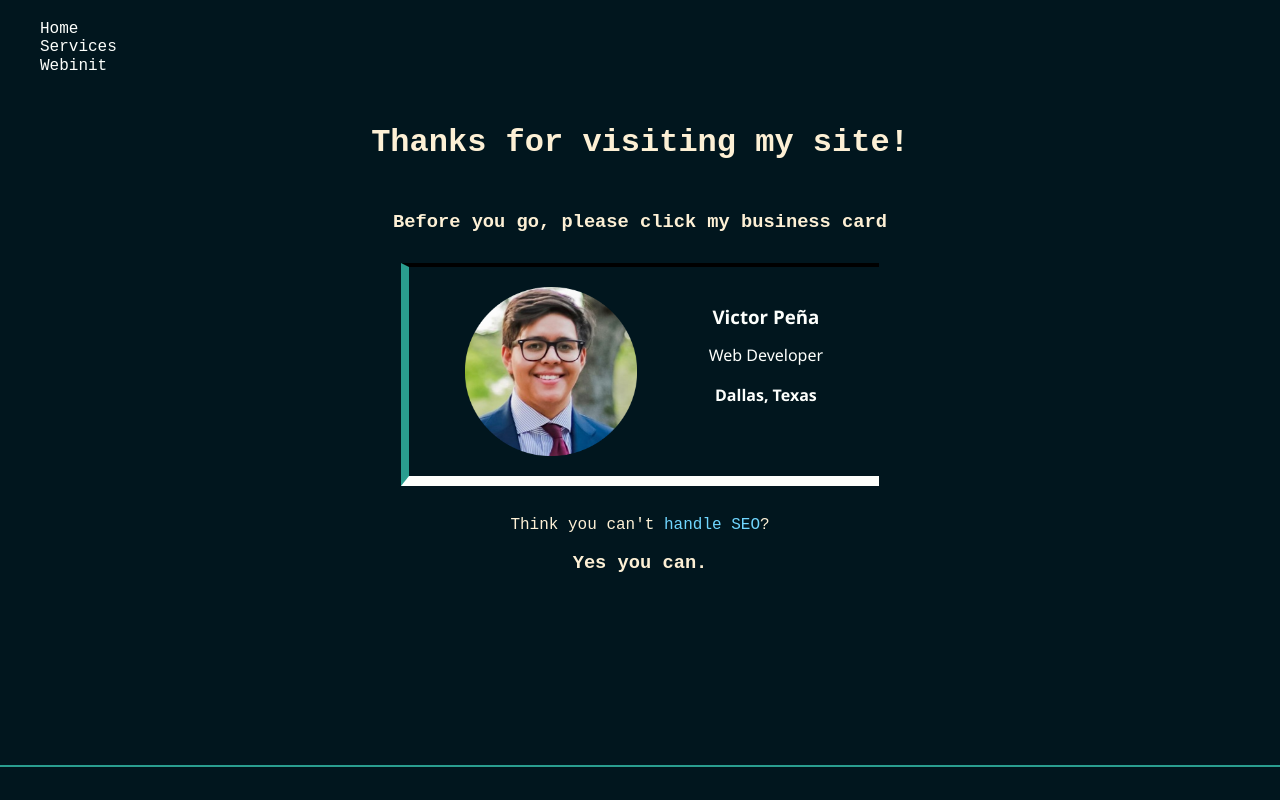
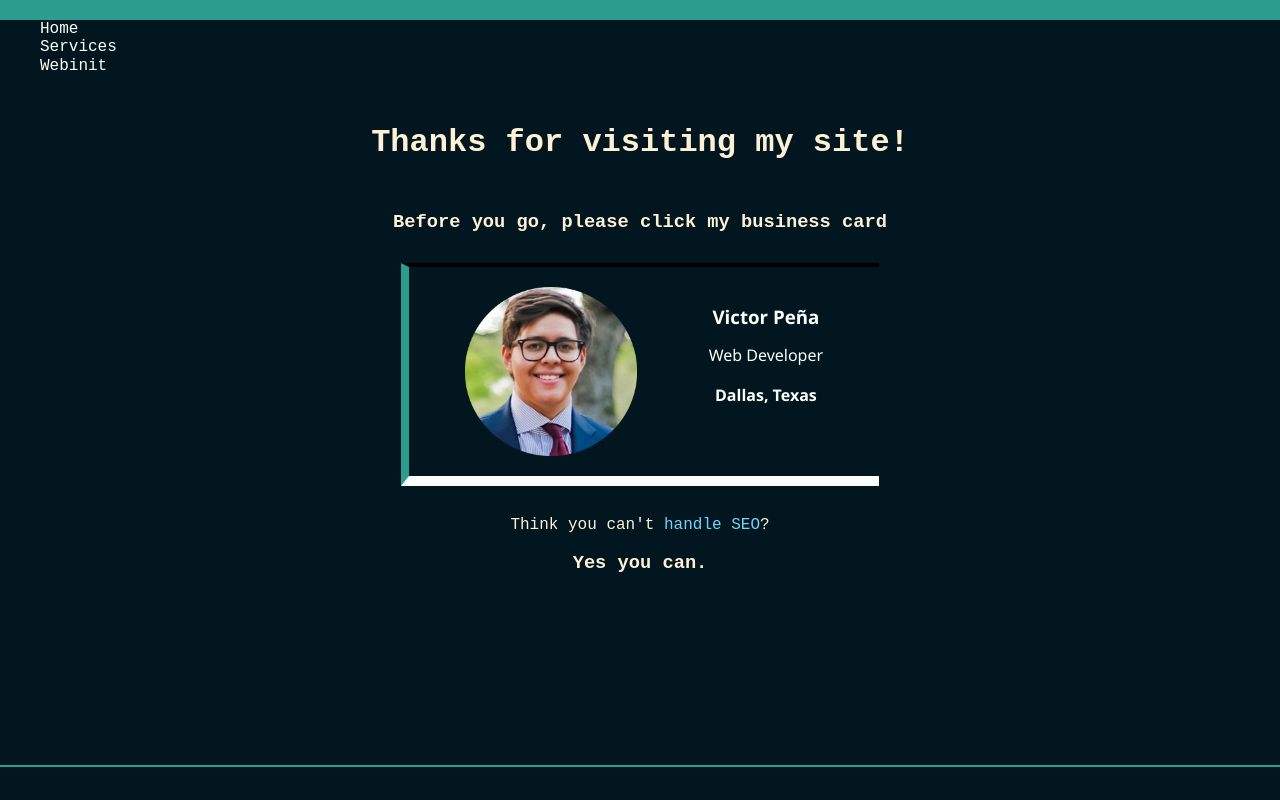
Before and after one commit to PenaV99/digital-card, a website built with Vite: page index.html in a window 1280 px wide. Shown: the top 800 px of the page. Built offline with nearby package versions, Linux system fonts and the light colour scheme; a web font is replaced by a local one.

Commit message:
changed the html background color

```diff
--- a/styles.css
+++ b/styles.css
@@ -1,3 +1,6 @@
+html {
+    background-color: #2a9d8f;
+}
 .nav-bar {
     margin-top: 20px;
     display: flex;
```
